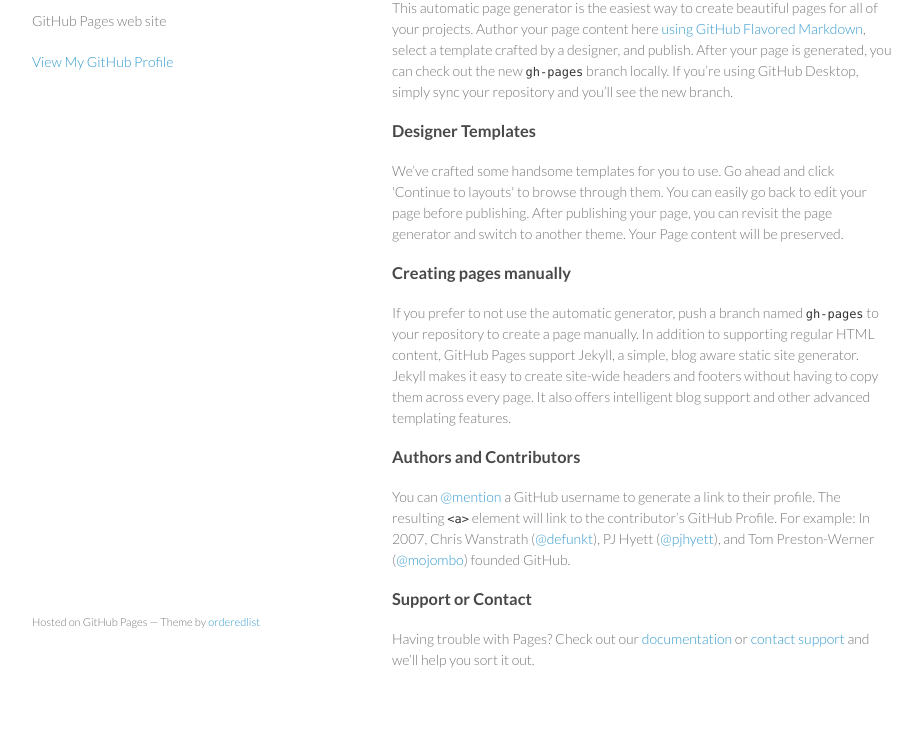
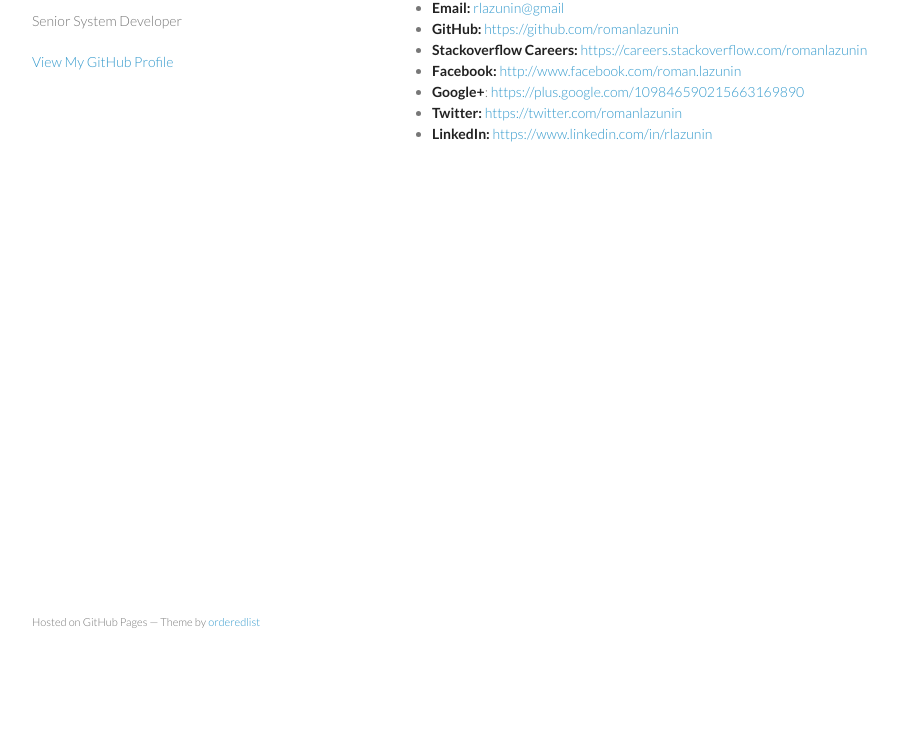
Before and after one commit to romanlazunin/romanlazunin.github.io, a plain HTML site: page index.html in a window 1280 px wide. Shown: the part 99-839 px from the top of the page, without its empty margins (178-1100 px from the left). After the commit the page ends 800 px from the top, so only its background shows below. Drawn offline with Linux system fonts and the light colour scheme.

Commit message:
Update index.html

```diff
--- a/index.html
+++ b/index.html
@@ -3,7 +3,7 @@
   <head>
     <meta charset="utf-8">
     <meta http-equiv="X-UA-Compatible" content="chrome=1">
-    <title>Roman Lazunin by romanlazunin</title>
+    <title>Roman Lazunin</title>
 
     <link rel="stylesheet" href="stylesheets/styles.css">
     <link rel="stylesheet" href="stylesheets/github-light.css">
@@ -16,37 +16,26 @@
     <div class="wrapper">
       <header>
         <h1>Roman Lazunin</h1>
-        <p>GitHub Pages web site</p>
-
-
+        <p>Senior System Developer</p>
         <p class="view"><a href="https://github.com/romanlazunin">View My GitHub Profile</a></p>
-
       </header>
       <section>
         <h3>
-<a id="welcome-to-github-pages" class="anchor" href="#welcome-to-github-pages" aria-hidden="true"><span class="octicon octicon-link"></span></a>Welcome to GitHub Pages.</h3>
+<a id="welcome-to-github-pages" class="anchor" href="#welcome-to-github-pages" aria-hidden="true"><span class="octicon octicon-link"></span></a>Contact me</h3>
 
-<p>This automatic page generator is the easiest way to create beautiful pages for all of your projects. Author your page content here <a href="https://guides.github.com/features/mastering-markdown/">using GitHub Flavored Markdown</a>, select a template crafted by a designer, and publish. After your page is generated, you can check out the new <code>gh-pages</code> branch locally. If you’re using GitHub Desktop, simply sync your repository and you’ll see the new branch.</p>
+<p>
+  <ul>
+	<li><strong>Email:</strong> <a href="mailto:rlazunin@gmail.com">rlazunin@gmail</a></li>
+	<li><strong>GitHub:</strong> <a href="https://github.com/romanlazunin" target="_blank">https://github.com/romanlazunin</a></li>
+	<li><strong>Stackoverflow Careers:</strong>&nbsp;<a href="https://careers.stackoverflow.com/romanlazunin" target="_blank">https://careers.stackoverflow.com/romanlazunin</a></li>
+	<li><strong>Facebook:</strong>&nbsp;<a href="https://www.facebook.com/roman.lazunin" target="_blank">http://www.facebook.com/roman.lazunin</a></li>
+	<li><strong>Google+</strong>:&nbsp;<a href="https://plus.google.com/109846590215663169890" target="_blank">https://plus.google.com/109846590215663169890</a></li>
+	<li><strong>Twitter:</strong>&nbsp;<a href="https://twitter.com/romanlazunin" target="_blank">https://twitter.com/romanlazunin</a></li>
+	<li><strong>LinkedIn:</strong>&nbsp;<a href="https://www.linkedin.com/in/rlazunin" target="_blank">https://www.linkedin.com/in/rlazunin</a></li>
+	</ul>
 
-<h3>
-<a id="designer-templates" class="anchor" href="#designer-templates" aria-hidden="true"><span class="octicon octicon-link"></span></a>Designer Templates</h3>
+</p>
 
-<p>We’ve crafted some handsome templates for you to use. Go ahead and click 'Continue to layouts' to browse through them. You can easily go back to edit your page before publishing. After publishing your page, you can revisit the page generator and switch to another theme. Your Page content will be preserved.</p>
-
-<h3>
-<a id="creating-pages-manually" class="anchor" href="#creating-pages-manually" aria-hidden="true"><span class="octicon octicon-link"></span></a>Creating pages manually</h3>
-
-<p>If you prefer to not use the automatic generator, push a branch named <code>gh-pages</code> to your repository to create a page manually. In addition to supporting regular HTML content, GitHub Pages support Jekyll, a simple, blog aware static site generator. Jekyll makes it easy to create site-wide headers and footers without having to copy them across every page. It also offers intelligent blog support and other advanced templating features.</p>
-
-<h3>
-<a id="authors-and-contributors" class="anchor" href="#authors-and-contributors" aria-hidden="true"><span class="octicon octicon-link"></span></a>Authors and Contributors</h3>
-
-<p>You can <a href="https://github.com/blog/821" class="user-mention">@mention</a> a GitHub username to generate a link to their profile. The resulting <code>&lt;a&gt;</code> element will link to the contributor’s GitHub Profile. For example: In 2007, Chris Wanstrath (<a href="https://github.com/defunkt" class="user-mention">@defunkt</a>), PJ Hyett (<a href="https://github.com/pjhyett" class="user-mention">@pjhyett</a>), and Tom Preston-Werner (<a href="https://github.com/mojombo" class="user-mention">@mojombo</a>) founded GitHub.</p>
-
-<h3>
-<a id="support-or-contact" class="anchor" href="#support-or-contact" aria-hidden="true"><span class="octicon octicon-link"></span></a>Support or Contact</h3>
-
-<p>Having trouble with Pages? Check out our <a href="https://help.github.com/pages">documentation</a> or <a href="https://github.com/contact">contact support</a> and we’ll help you sort it out.</p>
       </section>
       <footer>
         <p><small>Hosted on GitHub Pages &mdash; Theme by <a href="https://github.com/orderedlist">orderedlist</a></small></p>
```
